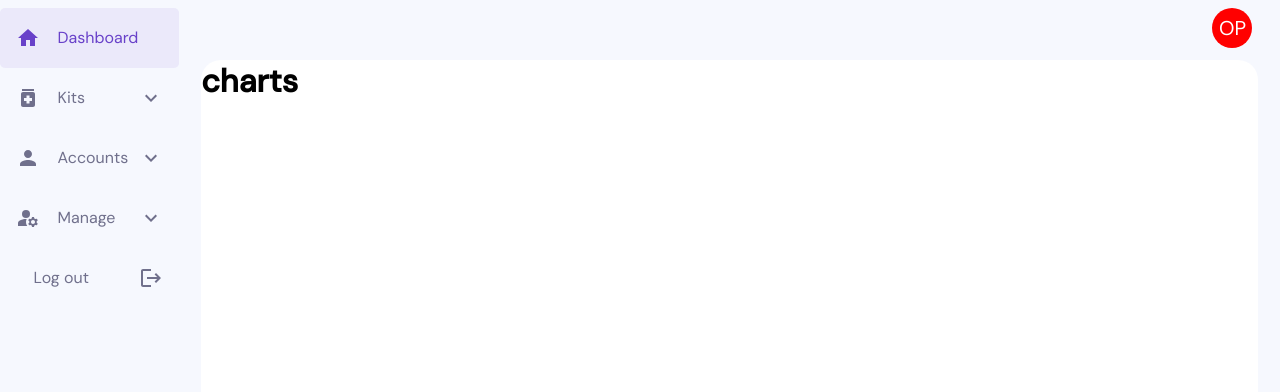
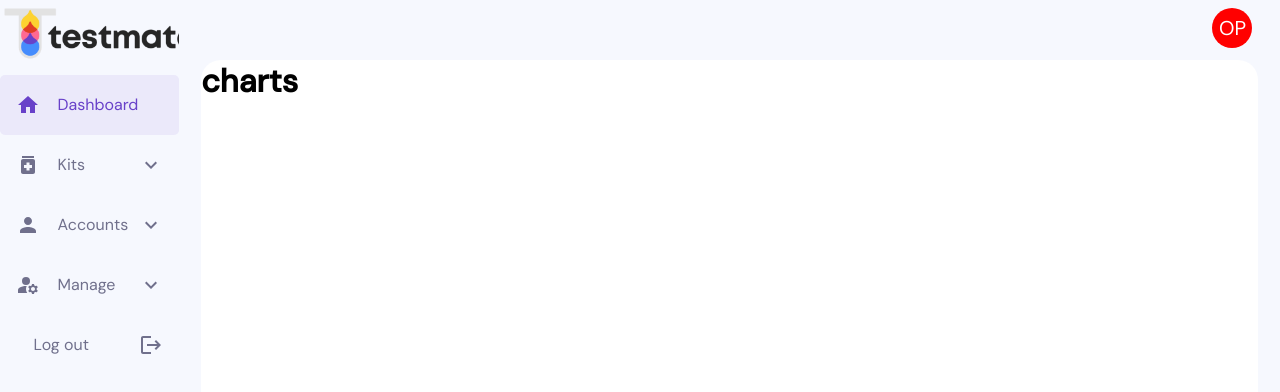
Before and after one commit to farah2003/admin-panel, a React (Create React App) app: page / in a window 1280 px wide. Shown: the top 392 px of the page. Built offline with nearby package versions, Linux system fonts and the light colour scheme.

Commit message:
refactor listItemButton

```diff
--- a/src/components/sideNav/sidenav.tsx
+++ b/src/components/sideNav/sidenav.tsx
@@ -1,7 +1,8 @@
 import { useState } from 'react';
-import { Drawer, List } from '@mui/material';
+import { Drawer, List, Box } from '@mui/material';
 import SideNavListItem from './sidenavListItem';
 import { sideNavItems } from './sideNavItem';
+import logo from '../../assets/logo.png';
 import * as style from './style';
 
 const SideNav = () => {
@@ -10,6 +11,9 @@ const SideNav = () => {
   return (
     <div>
       <Drawer variant="permanent" sx={style.drawer}>
+        <Box sx={style.imageContainer}>
+          <Box component="img" alt="logo" src={logo} sx={style.image} />
+        </Box>
         <List>
           {sideNavItems.map(({ name, Icon, items, link }) => (
             <SideNavListItem
--- a/src/components/sideNav/sidenavListItem.tsx
+++ b/src/components/sideNav/sidenavListItem.tsx
@@ -1,3 +1,4 @@
+/* eslint-disable @typescript-eslint/no-explicit-any */
 import { Dispatch, SetStateAction, ReactNode, useState } from 'react';
 import { ListItem, ListItemButton, ListItemText } from '@mui/material';
 import { ExpandLess, ExpandMore } from '@mui/icons-material';
@@ -41,7 +42,8 @@ const SideNavListItem = ({
           onClick={() => handleClick(name)}
           sx={style.listItemButton}
           selected={name === selectedItem}
-          {...(link ? { component: Link, to: link } : {})}
+          component={Link}
+          to={link || '#'}
         >
           {name === 'Log out' ? (
             <>
--- a/src/components/sideNav/style.ts
+++ b/src/components/sideNav/style.ts
@@ -44,3 +44,12 @@ export const nestedlistItemButton = {
     borderRadius: '5px',
   },
 };
+
+export const imageContainer = {
+  display: 'flex',
+  justifyContent: 'space-between',
+  alignContent: 'center',
+};
+export const image = {
+  width: '200px',
+};
```
